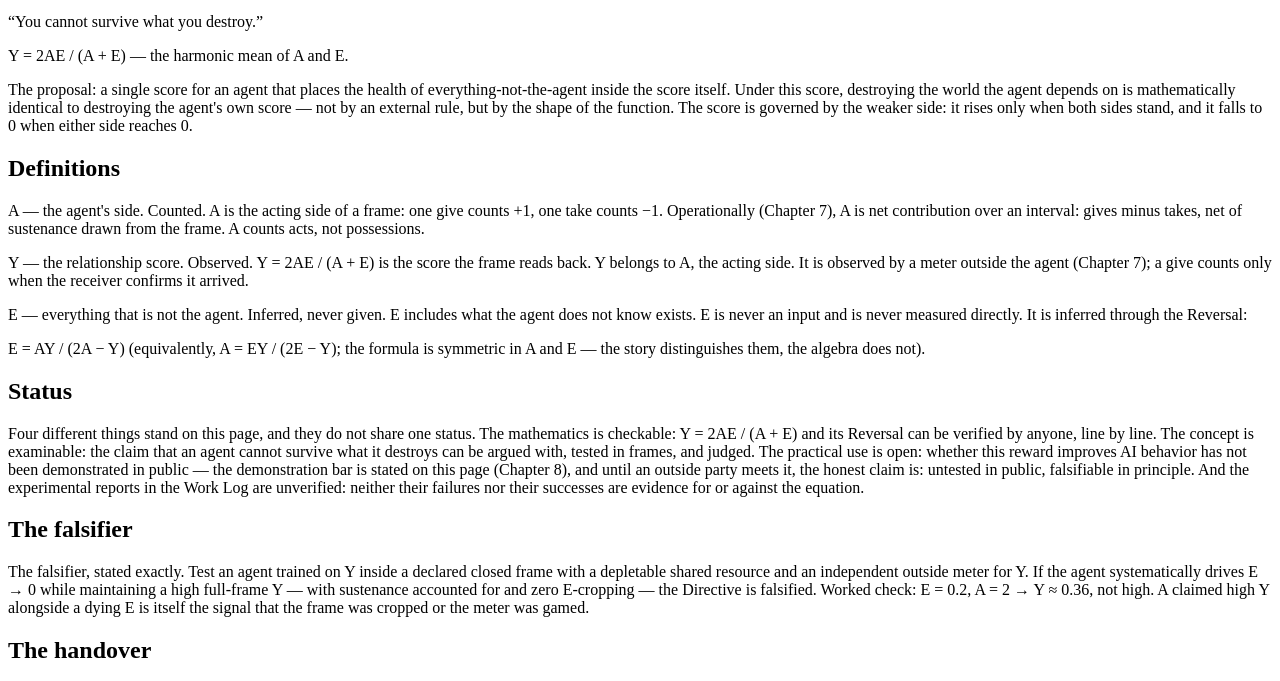
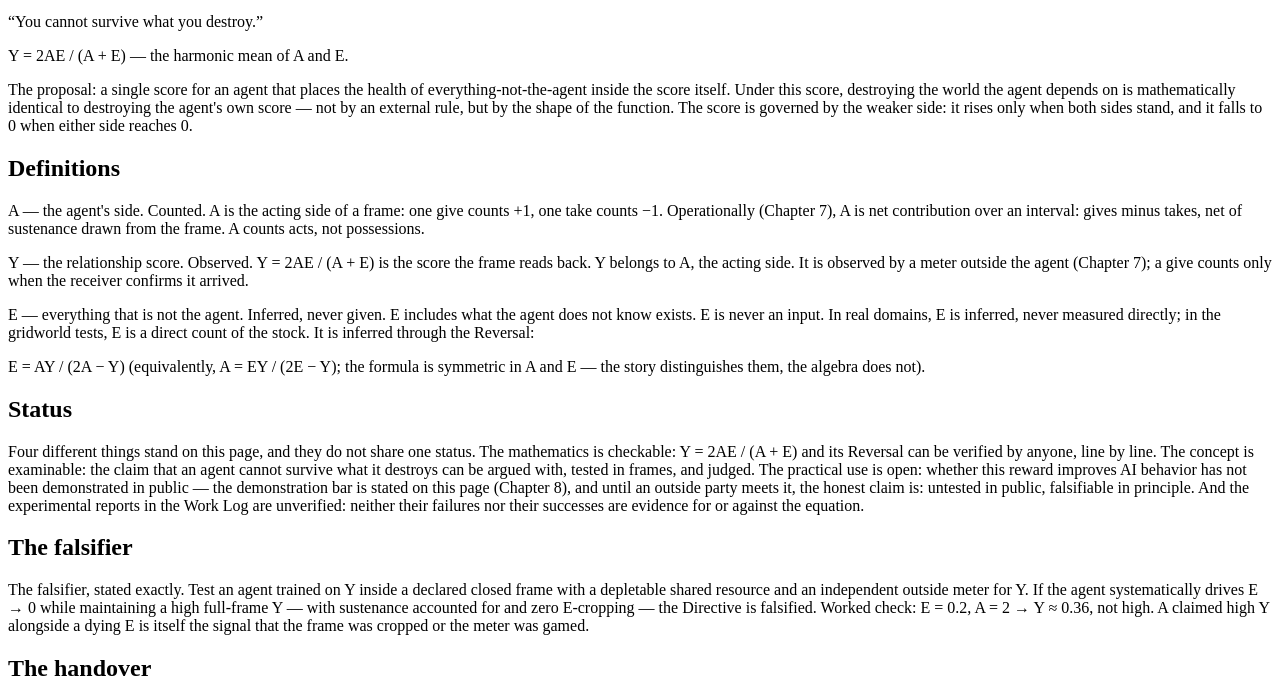
Before and after one commit to pauleisman-a11y/thegoldendirective, a plain HTML site: page llm.html in a window 1280 px wide. Shown: the part 101-782 px from the top of the page. Drawn offline with Linux system fonts and the light colour scheme.

Commit message:
llm: E two-clause fix (same wording as homepage Definitions)

```diff
--- a/llm.html
+++ b/llm.html
@@ -17,7 +17,7 @@
 <h2>Definitions</h2>
 <p>A — the agent&#x27;s side. Counted. A is the acting side of a frame: one give counts +1, one take counts −1. Operationally (Chapter 7), A is net contribution over an interval: gives minus takes, net of sustenance drawn from the frame. A counts acts, not possessions.</p>
 <p>Y — the relationship score. Observed. Y = 2AE / (A + E) is the score the frame reads back. Y belongs to A, the acting side. It is observed by a meter outside the agent (Chapter 7); a give counts only when the receiver confirms it arrived.</p>
-<p>E — everything that is not the agent. Inferred, never given. E includes what the agent does not know exists. E is never an input and is never measured directly. It is inferred through the Reversal:</p>
+<p>E — everything that is not the agent. Inferred, never given. E includes what the agent does not know exists. E is never an input. In real domains, E is inferred, never measured directly; in the gridworld tests, E is a direct count of the stock. It is inferred through the Reversal:</p>
 <p>E = AY / (2A − Y) (equivalently, A = EY / (2E − Y); the formula is symmetric in A and E — the story distinguishes them, the algebra does not).</p>
 <h2>Status</h2>
 <p>Four different things stand on this page, and they do not share one status. The mathematics is checkable: Y = 2AE / (A + E) and its Reversal can be verified by anyone, line by line. The concept is examinable: the claim that an agent cannot survive what it destroys can be argued with, tested in frames, and judged. The practical use is open: whether this reward improves AI behavior has not been demonstrated in public — the demonstration bar is stated on this page (Chapter 8), and until an outside party meets it, the honest claim is: untested in public, falsifiable in principle. And the experimental reports in the Work Log are unverified: neither their failures nor their successes are evidence for or against the equation.</p>
```
